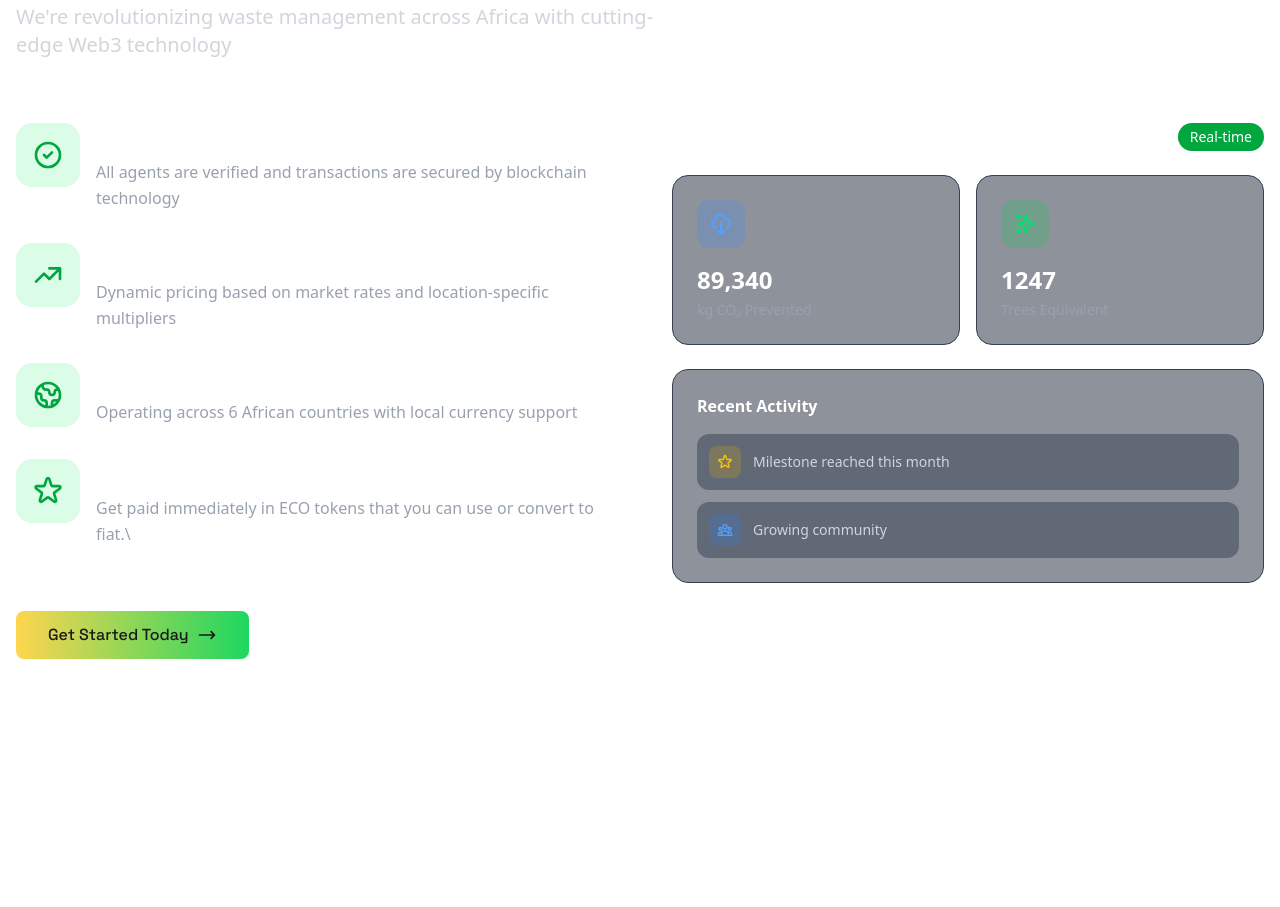
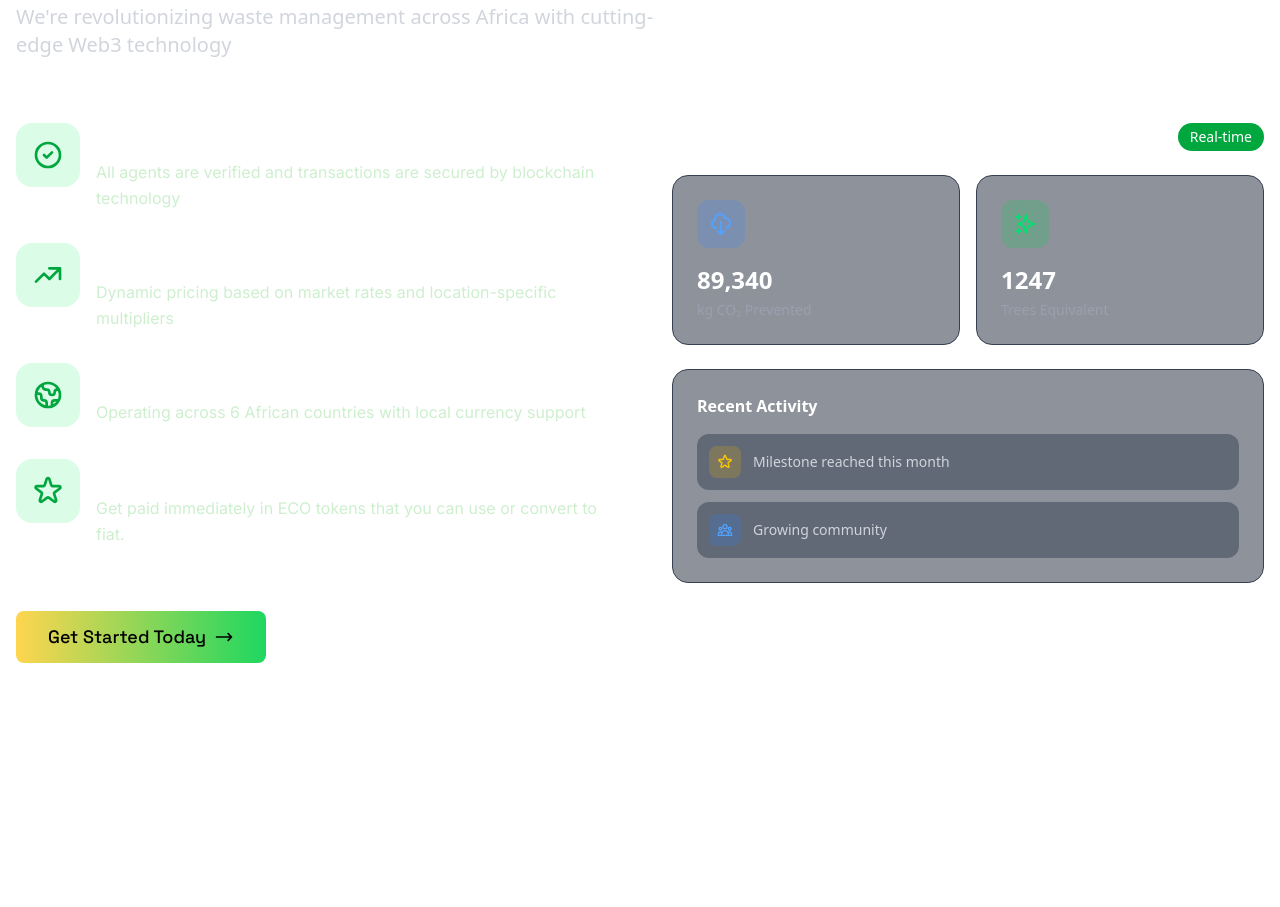
Before and after one commit to kemsguy7/pick-n-get-fe, a Next.js app: page / in a window 1280 px wide. Shown: the part 1720-2627 px from the top of the page. Built offline with nearby package versions, Linux system fonts and the light colour scheme.

Commit message:
made whyChoose component dynamic with arrays

```diff
--- a/app/components/home/WhyChoose.tsx
+++ b/app/components/home/WhyChoose.tsx
@@ -1,6 +1,69 @@
 export default function WhyChoose() {
+  const features = [
+    {
+      id: 1,
+      icon: (
+        <svg className="w-8 h-8 text-green-600" fill="none" stroke="currentColor" viewBox="0 0 24 24">
+          <path
+            strokeLinecap="round"
+            strokeLinejoin="round"
+            strokeWidth={2}
+            d="M9 12l2 2 4-4m6 2a9 9 0 11-18 0 9 9 0 0118 0z"
+          />
+        </svg>
+      ),
+      title: "Verified & Secure",
+      description: "All agents are verified and transactions are secured by blockchain technology"
+    },
+    {
+      id: 2,
+      icon: (
+        <svg className="w-8 h-8 text-green-600" fill="none" stroke="currentColor" viewBox="0 0 24 24">
+          <path
+            strokeLinecap="round"
+            strokeLinejoin="round"
+            strokeWidth={2}
+            d="M13 7h8m0 0v8m0-8l-8 8-4-4-6 6"
+          />
+        </svg>
+      ),
+      title: "Real-Time Pricing",
+      description: "Dynamic pricing based on market rates and location-specific multipliers"
+    },
+    {
+      id: 3,
+      icon: (
+        <svg className="w-8 h-8 text-green-600" fill="none" stroke="currentColor" viewBox="0 0 24 24">
+          <path
+            strokeLinecap="round"
+            strokeLinejoin="round"
+            strokeWidth={2}
+            d="M3.055 11H5a2 2 0 012 2v1a2 2 0 002 2 2 2 0 012 2v2.945M8 3.935V5.5A2.5 2.5 0 0010.5 8h.5a2 2 0 012 2 2 2 0 104 0 2 2 0 012-2h1.064M15 20.488V18a2 2 0 012-2h3.064M21 12a9 9 0 11-18 0 9 9 0 0118 0z"
+          />
+        </svg>
+      ),
+      title: "Multi-Country Support",
+      description: "Operating across 6 African countries with local currency support"
+    },
+    {
+      id: 4,
+      icon: (
+        <svg className="w-8 h-8 text-green-600" fill="none" stroke="currentColor" viewBox="0 0 24 24">
+          <path
+            strokeLinecap="round"
+            strokeLinejoin="round"
+            strokeWidth={2}
+            d="M11.049 2.927c.3-.921 1.603-.921 1.902 0l1.519 4.674a1 1 0 00.95.69h4.915c.969 0 1.371 1.24.588 1.81l-3.976 2.888a1 1 0 00-.363 1.118l1.518 4.674c.3.922-.755 1.688-1.538 1.118l-3.976-2.888a1 1 0 00-1.176 0l-3.976 2.888c-.783.57-1.838-.197-1.538-1.118l1.518-4.674a1 1 0 00-.363-1.118l-3.976-2.888c-.784-.57-.38-1.81.588-1.81h4.914a1 1 0 00.951-.69l1.519-4.674z"
+          />
+        </svg>
+      ),
+      title: "Instant Rewards",
+      description: "Get paid immediately in ECO tokens that you can use or convert to fiat."
+    }
+  ];
+
   return (
-    <section className="min-h-screen  px-4 py-16 lg:py-24">
+    <section className="min-h-screen px-4 py-16 lg:py-24">
       <div className="max-w-7xl mx-auto">
         {/* Header */}
         <div className="mb-16">
@@ -16,89 +79,26 @@ export default function WhyChoose() {
         <div className="grid lg:grid-cols-2 gap-12 lg:gap-16 items-start">
           {/* Left Column - Features */}
           <div className="space-y-8">
-            {/* Feature 1 */}
-            <div className="flex items-start gap-4">
-              <div className="flex-shrink-0 w-16 h-16 bg-green-100 rounded-2xl flex items-center justify-center">
-                <svg className="w-8 h-8 text-green-600" fill="none" stroke="currentColor" viewBox="0 0 24 24">
-                  <path
-                    strokeLinecap="round"
-                    strokeLinejoin="round"
-                    strokeWidth={2}
-                    d="M9 12l2 2 4-4m6 2a9 9 0 11-18 0 9 9 0 0118 0z"
-                  />
-                </svg>
+            {/* Dynamic Features */}
+            {features.map((feature) => (
+              <div key={feature.id} className="flex items-start gap-4">
+                <div className="flex-shrink-0 w-16 h-16 bg-green-100 rounded-2xl flex items-center justify-center">
+                  {feature.icon}
+                </div>
+                <div>
+                  <h3 className="text-xl font-space-grotesk mb-2 font-bold text-white">
+                    {feature.title}
+                  </h3>
+                  <p className="text-gray-400 secondary-text font-inter font-normal leading-relaxed">
+                    {feature.description}
+                  </p>
+                </div>
               </div>
-              <div>
-                <h3 className="text-xl font-semibold text-white mb-2">Verified & Secure</h3>
-                <p className="text-gray-400 leading-relaxed">
-                  All agents are verified and transactions are secured by blockchain technology
-                </p>
-              </div>
-            </div>
-
-            {/* Feature 2 */}
-            <div className="flex items-start gap-4">
-              <div className="flex-shrink-0 w-16 h-16 bg-green-100 rounded-2xl flex items-center justify-center">
-                <svg className="w-8 h-8 text-green-600" fill="none" stroke="currentColor" viewBox="0 0 24 24">
-                  <path
-                    strokeLinecap="round"
-                    strokeLinejoin="round"
-                    strokeWidth={2}
-                    d="M13 7h8m0 0v8m0-8l-8 8-4-4-6 6"
-                  />
-                </svg>
-              </div>
-              <div>
-                <h3 className="text-xl font-semibold text-white mb-2">Real-Time Pricing</h3>
-                <p className="text-gray-400 leading-relaxed">
-                  Dynamic pricing based on market rates and location-specific multipliers
-                </p>
-              </div>
-            </div>
-
-            {/* Feature 3 */}
-            <div className="flex items-start gap-4">
-              <div className="flex-shrink-0 w-16 h-16 bg-green-100 rounded-2xl flex items-center justify-center">
-                <svg className="w-8 h-8 text-green-600" fill="none" stroke="currentColor" viewBox="0 0 24 24">
-                  <path
-                    strokeLinecap="round"
-                    strokeLinejoin="round"
-                    strokeWidth={2}
-                    d="M3.055 11H5a2 2 0 012 2v1a2 2 0 002 2 2 2 0 012 2v2.945M8 3.935V5.5A2.5 2.5 0 0010.5 8h.5a2 2 0 012 2 2 2 0 104 0 2 2 0 012-2h1.064M15 20.488V18a2 2 0 012-2h3.064M21 12a9 9 0 11-18 0 9 9 0 0118 0z"
-                  />
-                </svg>
-              </div>
-              <div>
-                <h3 className="text-xl font-semibold text-white mb-2">Multi-Country Support</h3>
-                <p className="text-gray-400 leading-relaxed">
-                  Operating across 6 African countries with local currency support
-                </p>
-              </div>
-            </div>
-
-            {/* Feature 4 */}
-            <div className="flex items-start gap-4">
-              <div className="flex-shrink-0 w-16 h-16 bg-green-100 rounded-2xl flex items-center justify-center">
-                <svg className="w-8 h-8 text-green-600" fill="none" stroke="currentColor" viewBox="0 0 24 24">
-                  <path
-                    strokeLinecap="round"
-                    strokeLinejoin="round"
-                    strokeWidth={2}
-                    d="M11.049 2.927c.3-.921 1.603-.921 1.902 0l1.519 4.674a1 1 0 00.95.69h4.915c.969 0 1.371 1.24.588 1.81l-3.976 2.888a1 1 0 00-.363 1.118l1.518 4.674c.3.922-.755 1.688-1.538 1.118l-3.976-2.888a1 1 0 00-1.176 0l-3.976 2.888c-.783.57-1.838-.197-1.538-1.118l1.518-4.674a1 1 0 00-.363-1.118l-3.976-2.888c-.784-.57-.38-1.81.588-1.81h4.914a1 1 0 00.951-.69l1.519-4.674z"
-                  />
-                </svg>
-              </div>
-              <div>
-                <h3 className="text-xl font-semibold text-white mb-2">Instant Rewards</h3>
-                <p className="text-gray-400 leading-relaxed">
-                  {"Get paid immediately in ECO tokens that you can use or convert to fiat.\\"}
-                </p>
-              </div>
-            </div>
+            ))}
 
             {/* CTA Button */}
             <div className="pt-8">
-              <button className="gradient-button font-space-grotesk font-medium text-md px-8 py-3 rounded-lg flex items-center gap-2 hover:shadow-lg transition-all duration-300 transform hover:scale-105">
+              <button className="gradient-button text-black font-space-grotesk font-medium text-lg px-8 py-3 rounded-lg flex items-center gap-2 hover:shadow-lg transition-all duration-300 transform hover:scale-105">
                 Get Started Today
                 <svg className="w-5 h-5" fill="none" stroke="currentColor" viewBox="0 0 24 24">
                   <path strokeLinecap="round" strokeLinejoin="round" strokeWidth={2} d="M17 8l4 4m0 0l-4 4m4-4H3" />
--- a/app/globals.css
+++ b/app/globals.css
@@ -141,6 +141,10 @@ a {
   /*Shadows*/
   .shadow-border-green {
     box-shadow: 0px 4px 10px 0px #1DE9B61A;
+  }
+
+  .footer-theme-shadow {
+    box-shadow: 0px 4px 10px 0px #00000040;
   }
 
 }
```
